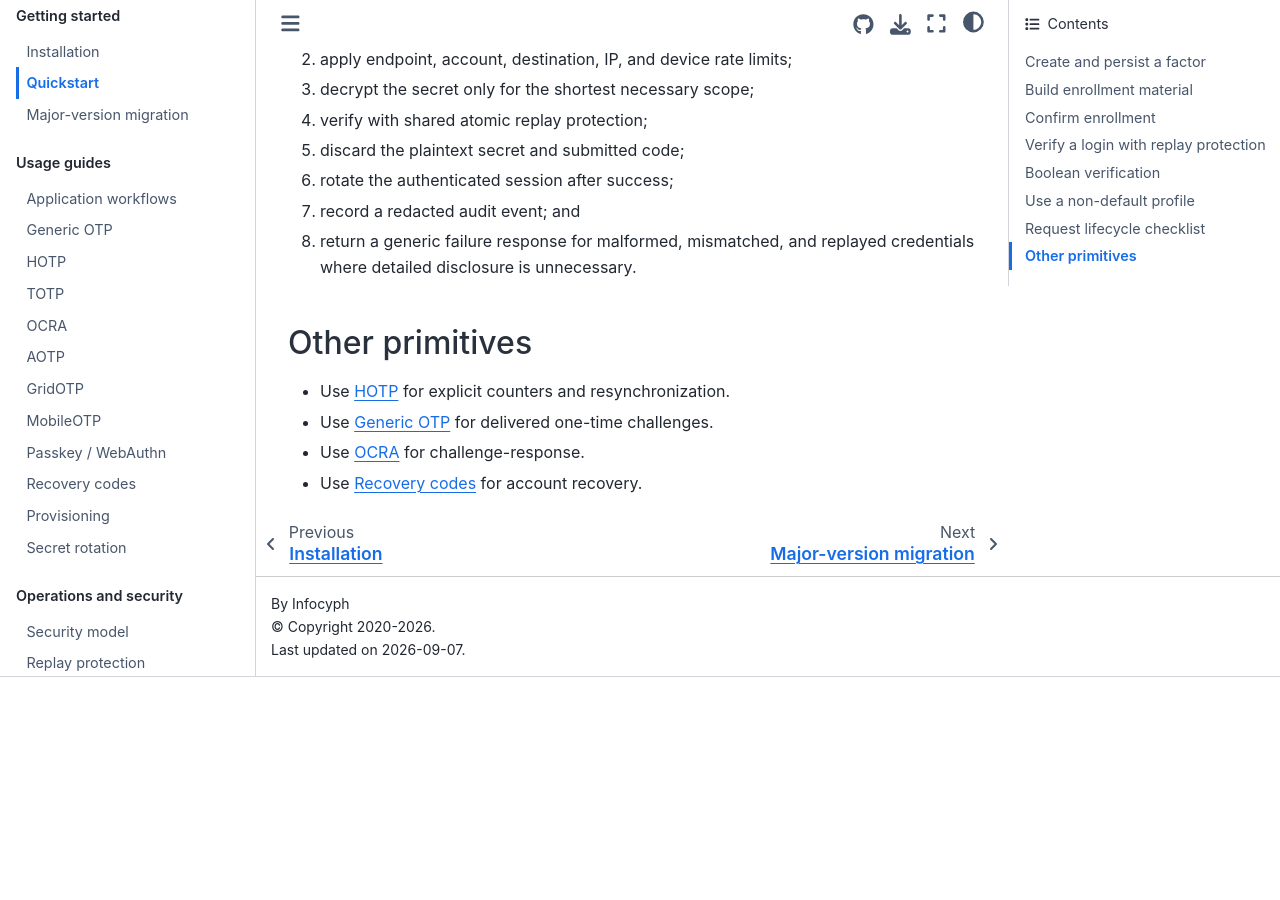
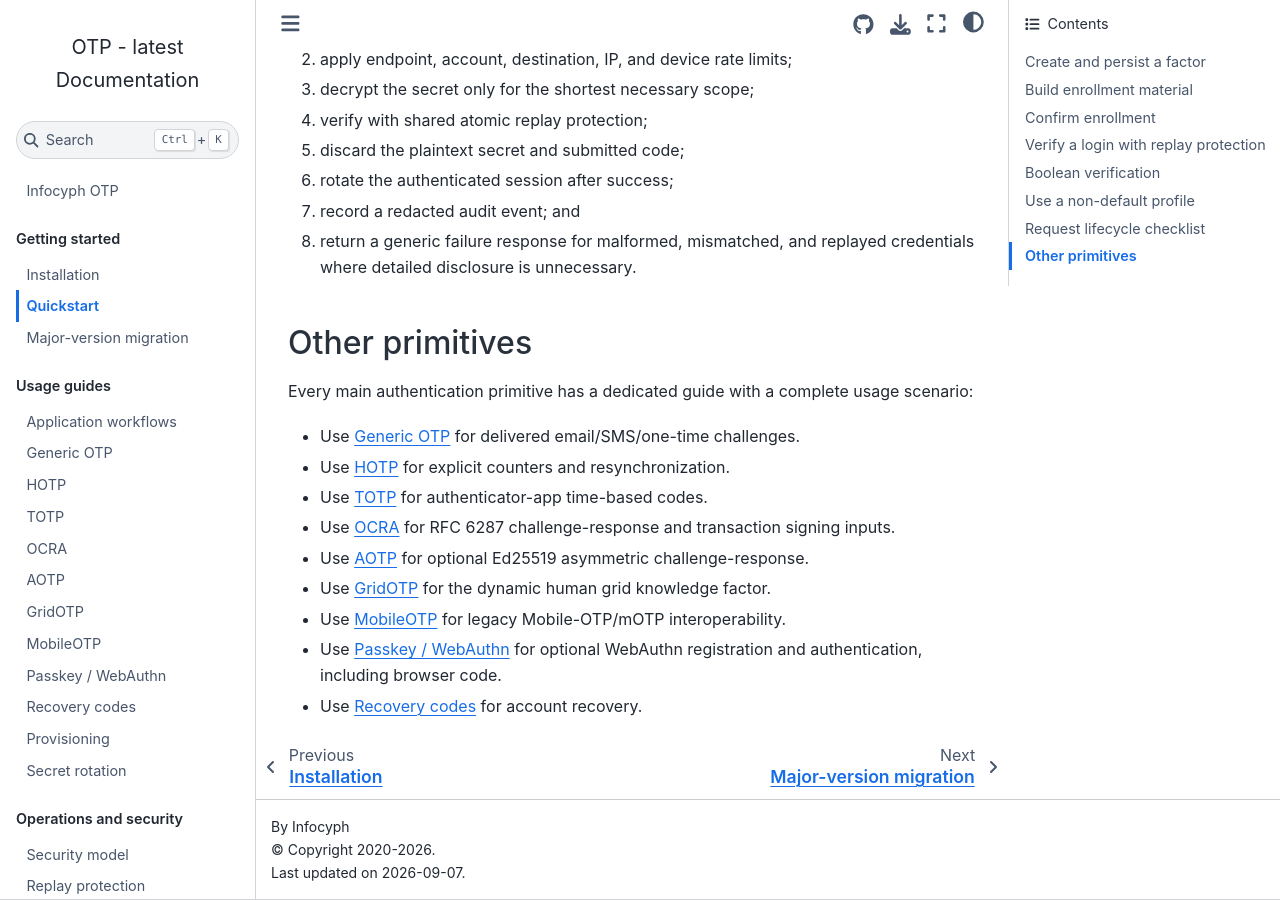
Before and after one commit to infocyph/OTP, a Sphinx documentation site: the page built from docs/getting-started/quickstart.rst, in a window 1280 px wide and 900 px high, scrolled down 3387 px. Built offline with Sphinx 7.4.7 and the Sphinx Book theme 1.1.4, drawn with Linux system fonts in a browser that asks for light colours; before the commit the page ends 4064 px from its top, so only the background shows below that.

Commit message:
Link every authentication primitive from quickstart

```diff
--- a/docs/getting-started/quickstart.rst
+++ b/docs/getting-started/quickstart.rst
@@ -175,7 +175,17 @@ A production login request should:
 Other primitives
 ----------------
 
+Every main authentication primitive has a dedicated guide with a complete usage
+scenario:
+
+* Use :doc:`../guides/generic-otp` for delivered email/SMS/one-time challenges.
 * Use :doc:`../guides/hotp` for explicit counters and resynchronization.
-* Use :doc:`../guides/generic-otp` for delivered one-time challenges.
-* Use :doc:`../guides/ocra` for challenge-response.
+* Use :doc:`../guides/totp` for authenticator-app time-based codes.
+* Use :doc:`../guides/ocra` for RFC 6287 challenge-response and transaction
+  signing inputs.
+* Use :doc:`../guides/aotp` for optional Ed25519 asymmetric challenge-response.
+* Use :doc:`../guides/grid-otp` for the dynamic human grid knowledge factor.
+* Use :doc:`../guides/mobile-otp` for legacy Mobile-OTP/mOTP interoperability.
+* Use :doc:`../guides/passkey` for optional WebAuthn registration and
+  authentication, including browser code.
 * Use :doc:`../guides/recovery-codes` for account recovery.
```
